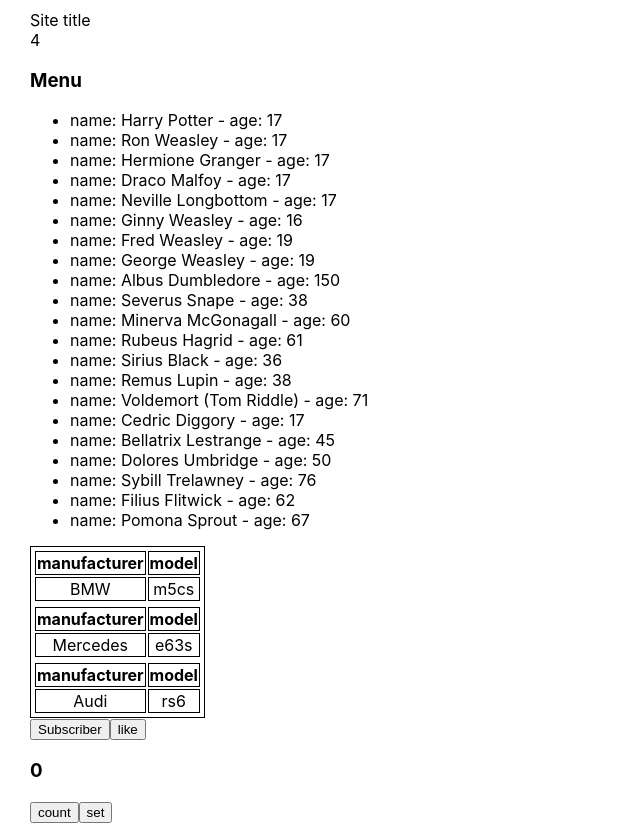
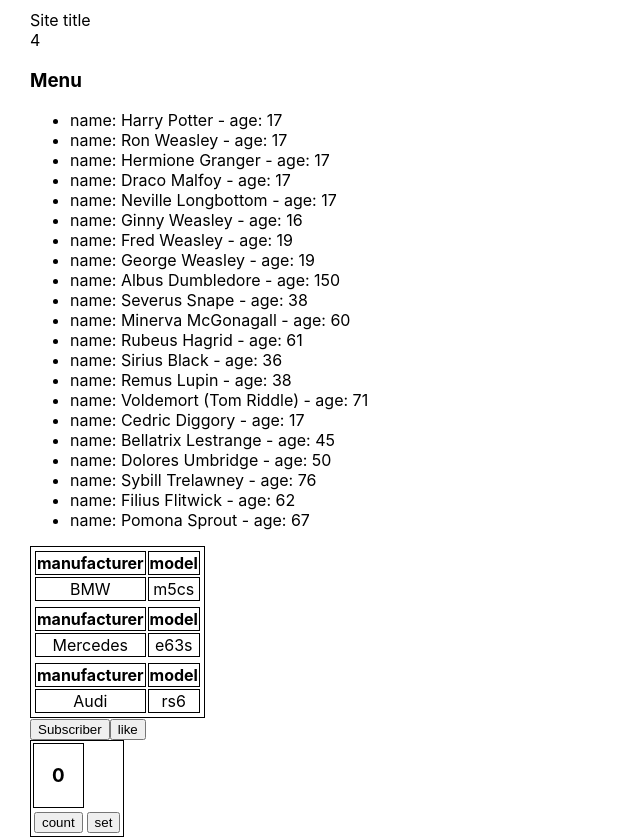
Before and after one commit to regggulus/Microtask_project, a React (Create React App) app: page / in a window 1280 px wide. Shown: the whole page, without its empty margins (0-640 px from the left). Built offline with nearby package versions, Linux system fonts and the light colour scheme.

Commit message:
table Counter.tsx

```diff
--- a/src/Sprint_1/useStateLesson/Counter.tsx
+++ b/src/Sprint_1/useStateLesson/Counter.tsx
@@ -1,18 +1,29 @@
 import {useState} from "react";
 
 export const Counter = () => {
-   let [count, setCount] = useState(0)
+    let [count, setCount] = useState(0)
     const onClickCountHandler = () => {
-       setCount(++count)
+        setCount(++count)
     }
     const onClickSetHandler = () => {
-       setCount(0)
+        setCount(0)
     }
     return (
-        <div>
-            <h3>{count}</h3>
-            <button onClick={onClickCountHandler}>count</button>
-            <button onClick={onClickSetHandler}>set</button>
-        </div>
+        <table style={{border: '1px solid black',}}>
+                <tr >
+                <th style={{border: '1px solid black', display: 'flex', justifyContent: 'center', textAlign: 'center'}}><h3>{count}</h3>
+                </th>
+            </tr>
+            <tr>
+                <td>
+                    <button onClick={onClickCountHandler}>count</button>
+                </td>
+                <td>
+                    <button onClick={onClickSetHandler}>set</button>
+
+                </td>
+            </tr>
+
+        </table>
     )
 }
```
